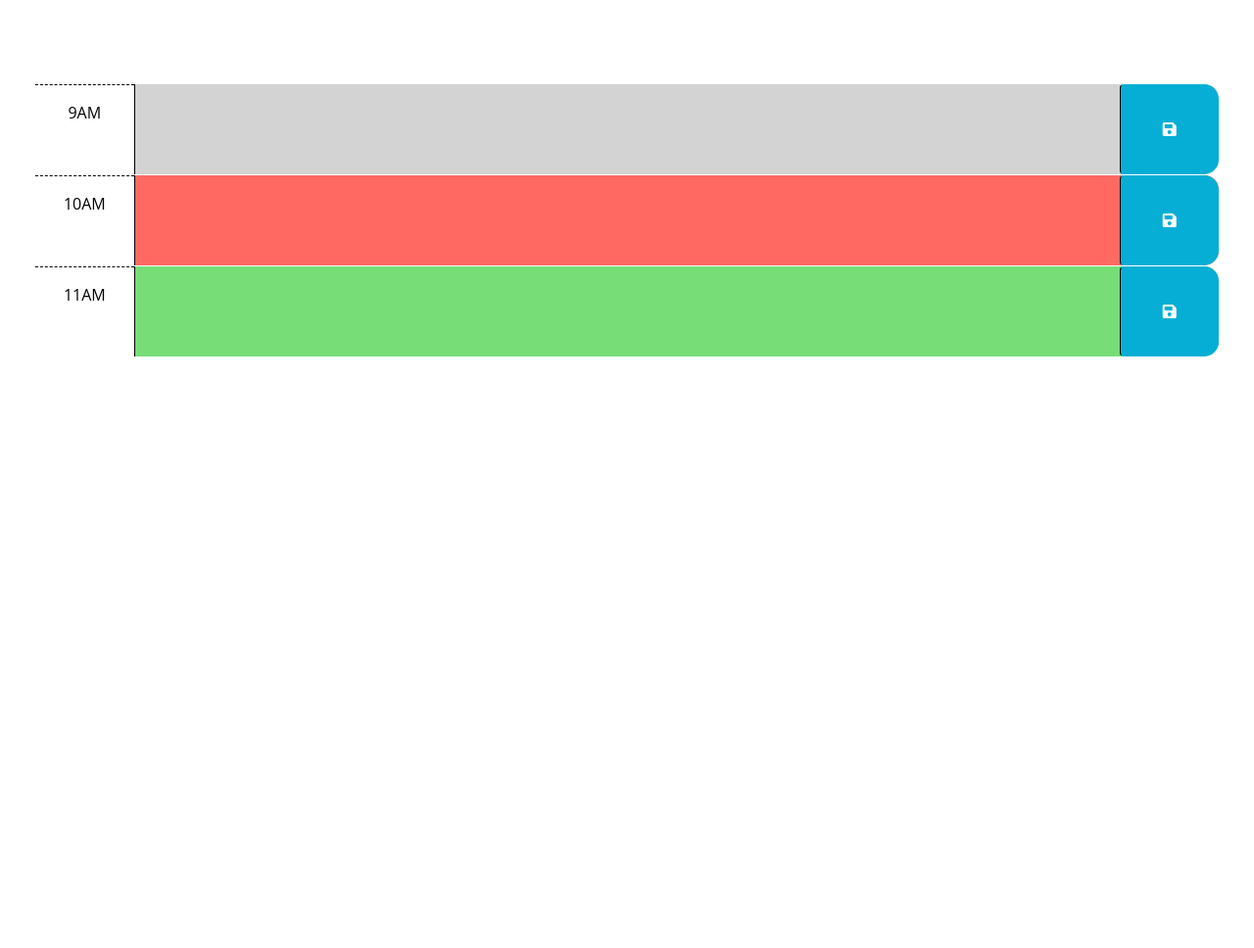
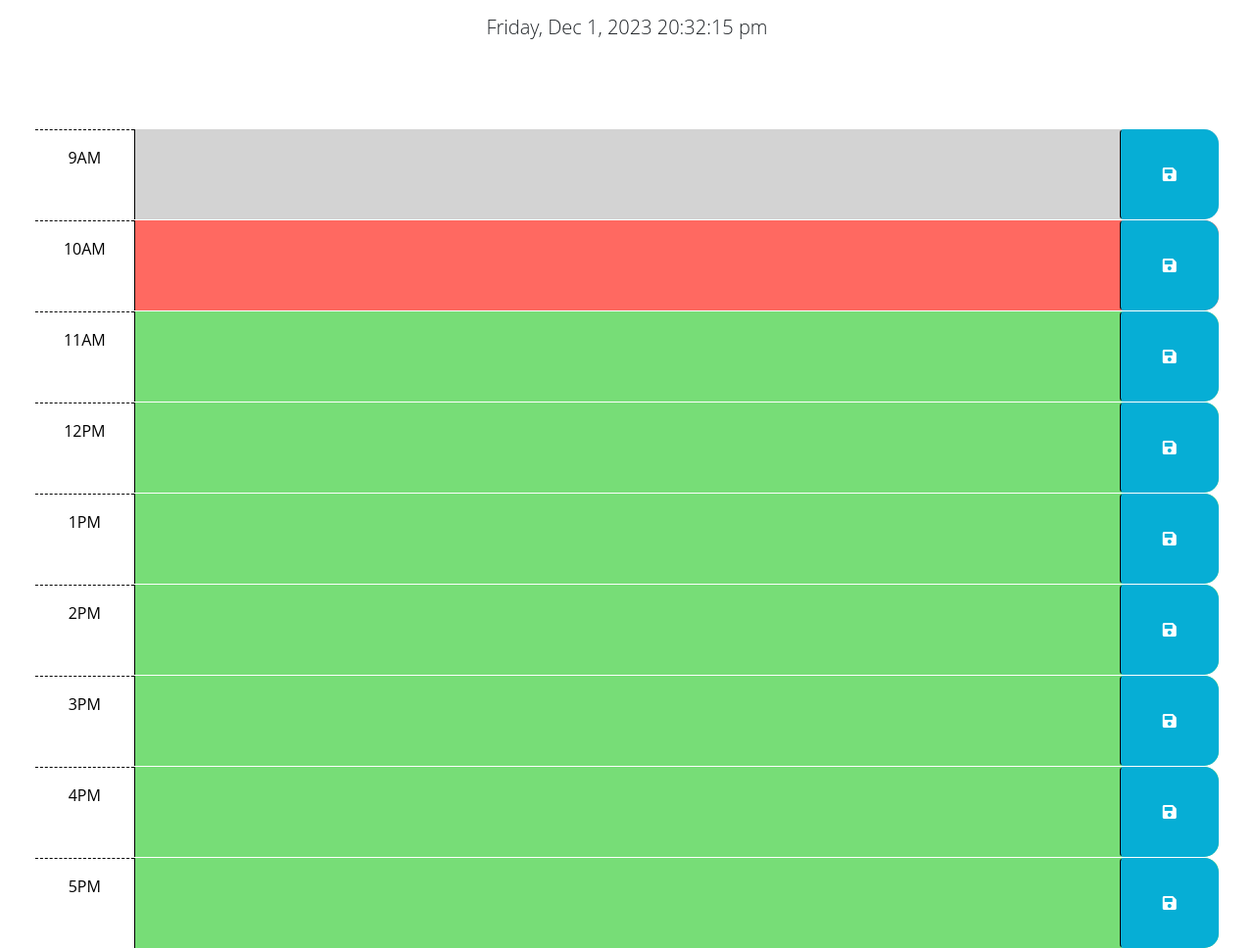
Before and after one commit to Staph103/Planner-MMK, a plain HTML site: page Develop/index.html in a window 1280 px wide. Shown: the part 166-1134 px from the top of the page at 98% size. Before the commit the page ends 800 px from the top, so only its background shows below. Drawn offline with nearby package versions, Linux system fonts and the light colour scheme.

Commit message:
created the time function to display the time on screen and added other slots in the planner to get a good layout

```diff
--- a/Develop/index.html
+++ b/Develop/index.html
@@ -1,34 +1,24 @@
 <!DOCTYPE html>
 <html lang="en">
+
 <head>
   <meta charset="UTF-8" />
   <meta name="viewport" content="width=device-width, initial-scale=1.0" />
   <meta http-equiv="X-UA-Compatible" content="ie=edge" />
-    <link
-      href="https://cdn.jsdelivr.net/npm/bootstrap@5.1.3/dist/css/bootstrap.min.css"
-      rel="stylesheet"
-      integrity="sha384-1BmE4kWBq78iYhFldvKuhfTAU6auU8tT94WrHftjDbrCEXSU1oBoqyl2QvZ6jIW3"
-      crossorigin="anonymous"
-    />
-    <link
-      rel="stylesheet"
-      href="https://use.fontawesome.com/releases/v5.8.1/css/all.css"
-      integrity="sha384-50oBUHEmvpQ+1lW4y57PTFmhCaXp0ML5d60M1M7uH2+nqUivzIebhndOJK28anvf"
-      crossorigin="anonymous"
-    />
-    <link
-      href="https://fonts.googleapis.com/css2?family=Fira+Sans:wght@400;700&display=swap"
-      rel="stylesheet"
-    />
+  <link href="https://cdn.jsdelivr.net/npm/bootstrap@5.1.3/dist/css/bootstrap.min.css" rel="stylesheet"
+    integrity="sha384-1BmE4kWBq78iYhFldvKuhfTAU6auU8tT94WrHftjDbrCEXSU1oBoqyl2QvZ6jIW3" crossorigin="anonymous" />
+  <link rel="stylesheet" href="https://use.fontawesome.com/releases/v5.8.1/css/all.css"
+    integrity="sha384-50oBUHEmvpQ+1lW4y57PTFmhCaXp0ML5d60M1M7uH2+nqUivzIebhndOJK28anvf" crossorigin="anonymous" />
+  <link href="https://fonts.googleapis.com/css2?family=Fira+Sans:wght@400;700&display=swap" rel="stylesheet" />
   <link rel="stylesheet" href="style.css" />
   <title>Work Day Scheduler</title>
 </head>
 
 <body>
   <header class="p-5 mb-4">
-      <h1 class="display-3">Work Day Scheduler</h1>
-      <p class="lead">A simple calendar app for scheduling your work day</p>
-      <p id="currentDay" class="lead"></p>
+    <h1 class="display-3 text-center">Work Day Scheduler</h1>
+    <p class="lead text-center">A simple calendar app for scheduling your work day</p>
+    <p id="currentDay" class="lead text-center"></p>
   </header>
   <div class="container-fluid px-5">
     <!-- Use class for "past", "present", and "future" to apply styles to the
@@ -67,13 +57,73 @@
         <i class="fas fa-save" aria-hidden="true"></i>
       </button>
     </div>
+
+
+    <!-- Example of a future time block. The "future" class adds a green background color. -->
+    <div id="hour-12" class="row time-block future">
+      <div class="col-2 col-md-1 hour text-center py-3">12PM</div>
+      <textarea class="col-8 col-md-10 description" rows="3"> </textarea>
+      <button class="btn saveBtn col-2 col-md-1" aria-label="save">
+        <i class="fas fa-save" aria-hidden="true"></i>
+      </button>
     </div>
+
+    <!-- Example of a future time block. The "future" class adds a green background color. -->
+    <div id="hour-13" class="row time-block future">
+      <div class="col-2 col-md-1 hour text-center py-3">1PM</div>
+      <textarea class="col-8 col-md-10 description" rows="3"> </textarea>
+      <button class="btn saveBtn col-2 col-md-1" aria-label="save">
+        <i class="fas fa-save" aria-hidden="true"></i>
+      </button>
+    </div>
+
+
+    <!-- Example of a future time block. The "future" class adds a green background color. -->
+    <div id="hour-14" class="row time-block future">
+      <div class="col-2 col-md-1 hour text-center py-3">2PM</div>
+      <textarea class="col-8 col-md-10 description" rows="3"> </textarea>
+      <button class="btn saveBtn col-2 col-md-1" aria-label="save">
+        <i class="fas fa-save" aria-hidden="true"></i>
+      </button>
+    </div>
+
+    <!-- Example of a future time block. The "future" class adds a green background color. -->
+    <div id="hour-15" class="row time-block future">
+      <div class="col-2 col-md-1 hour text-center py-3">3PM</div>
+      <textarea class="col-8 col-md-10 description" rows="3"> </textarea>
+      <button class="btn saveBtn col-2 col-md-1" aria-label="save">
+        <i class="fas fa-save" aria-hidden="true"></i>
+      </button>
+    </div>
+
+
+    <!-- Example of a future time block. The "future" class adds a green background color. -->
+    <div id="hour-16" class="row time-block future">
+      <div class="col-2 col-md-1 hour text-center py-3">4PM</div>
+      <textarea class="col-8 col-md-10 description" rows="3"> </textarea>
+      <button class="btn saveBtn col-2 col-md-1" aria-label="save">
+        <i class="fas fa-save" aria-hidden="true"></i>
+      </button>
+    </div>
+
+
+    <!-- Example of a future time block. The "future" class adds a green background color. -->
+    <div id="hour-11" class="row time-block future">
+      <div class="col-2 col-md-1 hour text-center py-3">5PM</div>
+      <textarea class="col-8 col-md-10 description" rows="3"> </textarea>
+      <button class="btn saveBtn col-2 col-md-1" aria-label="save">
+        <i class="fas fa-save" aria-hidden="true"></i>
+      </button>
+    </div>
+
+  </div>
+
 
   <script src="https://cdnjs.cloudflare.com/ajax/libs/jquery/3.2.1/jquery.min.js"></script>
   <script src="https://cdn.jsdelivr.net/npm/dayjs@1.11.3/dayjs.min.js"
-    integrity="sha256-iu/zLUB+QgISXBLCW/mcDi/rnf4m4uEDO0wauy76x7U="
-    crossorigin="anonymous"></script>
+    integrity="sha256-iu/zLUB+QgISXBLCW/mcDi/rnf4m4uEDO0wauy76x7U=" crossorigin="anonymous"></script>
 
   <script src="script.js"></script>
 </body>
+
 </html>
--- a/Develop/script.js
+++ b/Develop/script.js
@@ -21,3 +21,16 @@ $(function () {
   //
   // TODO: Add code to display the current date in the header of the page.
 });
+
+
+
+
+function setTime (){
+  setInterval(function()  {
+    var time = $("#currentDay");
+    var currentTime = dayjs().format('dddd, MMM D, YYYY HH:mm:ss a');
+  time.text(currentTime);
+
+  }, 1000);
+}
+setTime();
```
Lines whose indentation alone changed are shown as unchanged.
